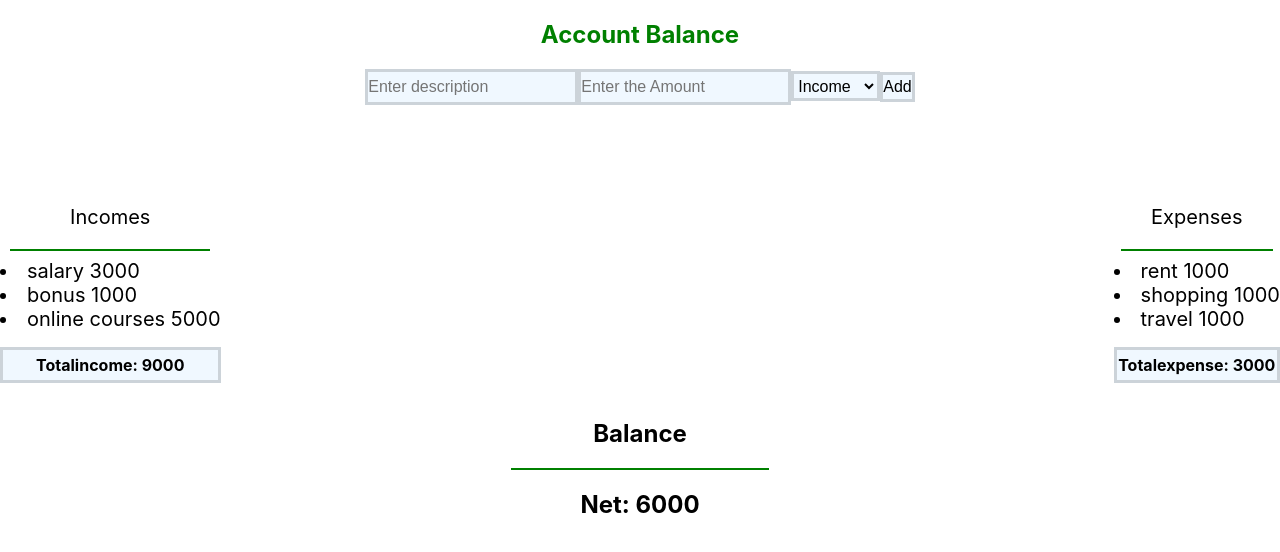
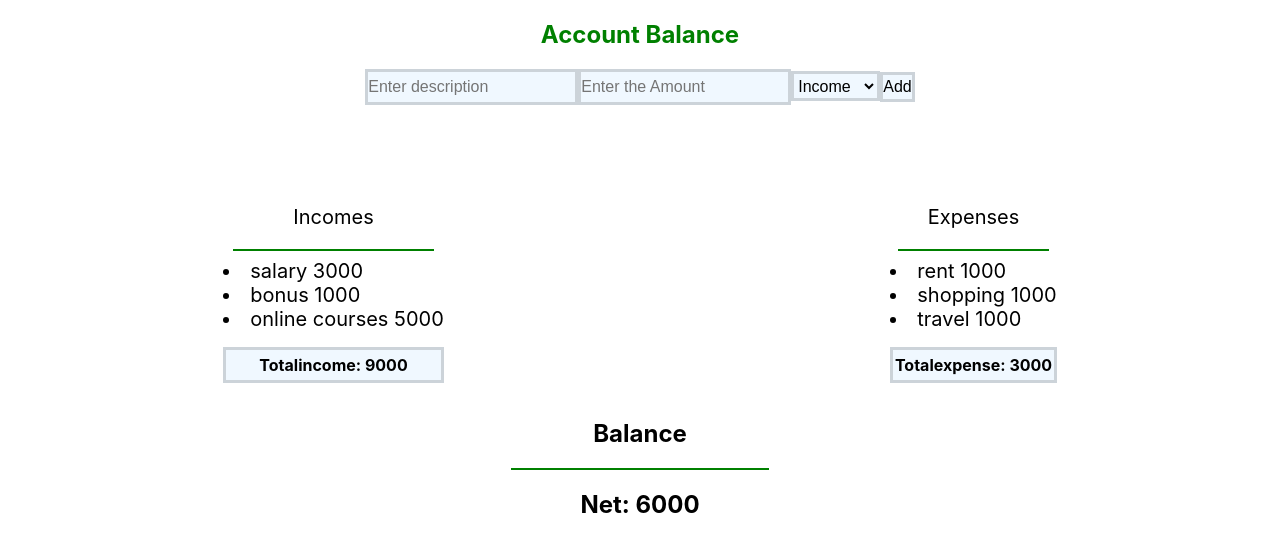
Before and after one commit to benk1/AccountBalanceInReact, a React (Create React App) app: page / in a window 1280 px wide. Shown: the top 552 px of the page. Built offline with nearby package versions, Linux system fonts and the light colour scheme.

Commit message:
add style

```diff
--- a/src/App.css
+++ b/src/App.css
@@ -4,6 +4,10 @@
 
 .header{
   color: green;
+}
+
+.container{
+ flex-shrink: 1;
 }
 
 .incomes{
@@ -21,8 +25,9 @@
 .incomeexpensediv{
   display: flex;
   margin-top: 80px;
-  justify-content: space-between;
+  justify-content: space-around;
   font-size: 16px;
+
 }
 
 input[type=text],[type=number] {
--- a/src/App.js
+++ b/src/App.js
@@ -98,9 +98,7 @@ return (
       <div className="incomeresult">
         <p id="incomeParagraph">Incomes</p>
         <hr color="green" width="90%" align="CENTER" id="textIncome"></hr>
-
         {incomeresult}
-
         <h3>Totalincome: {totalincome}</h3>
       </div>
 
```
Lines whose indentation alone changed are shown as unchanged.
